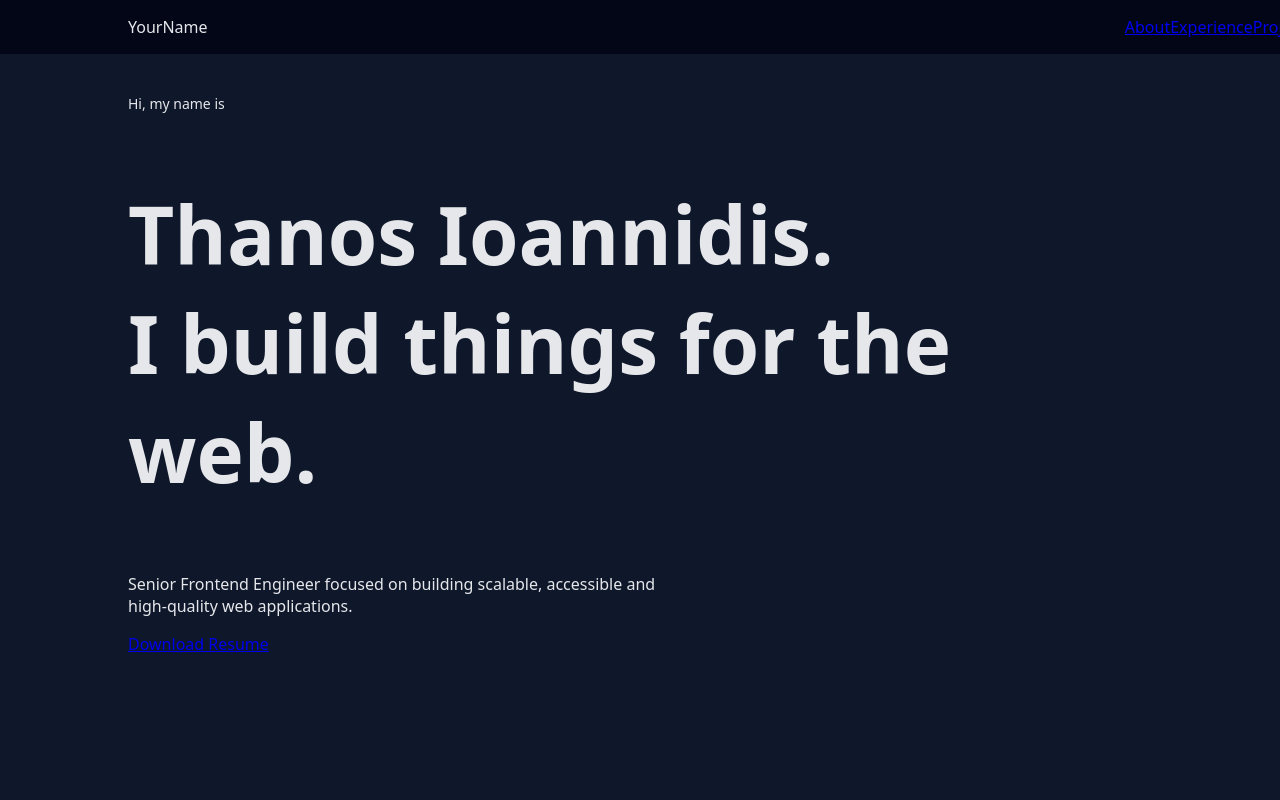
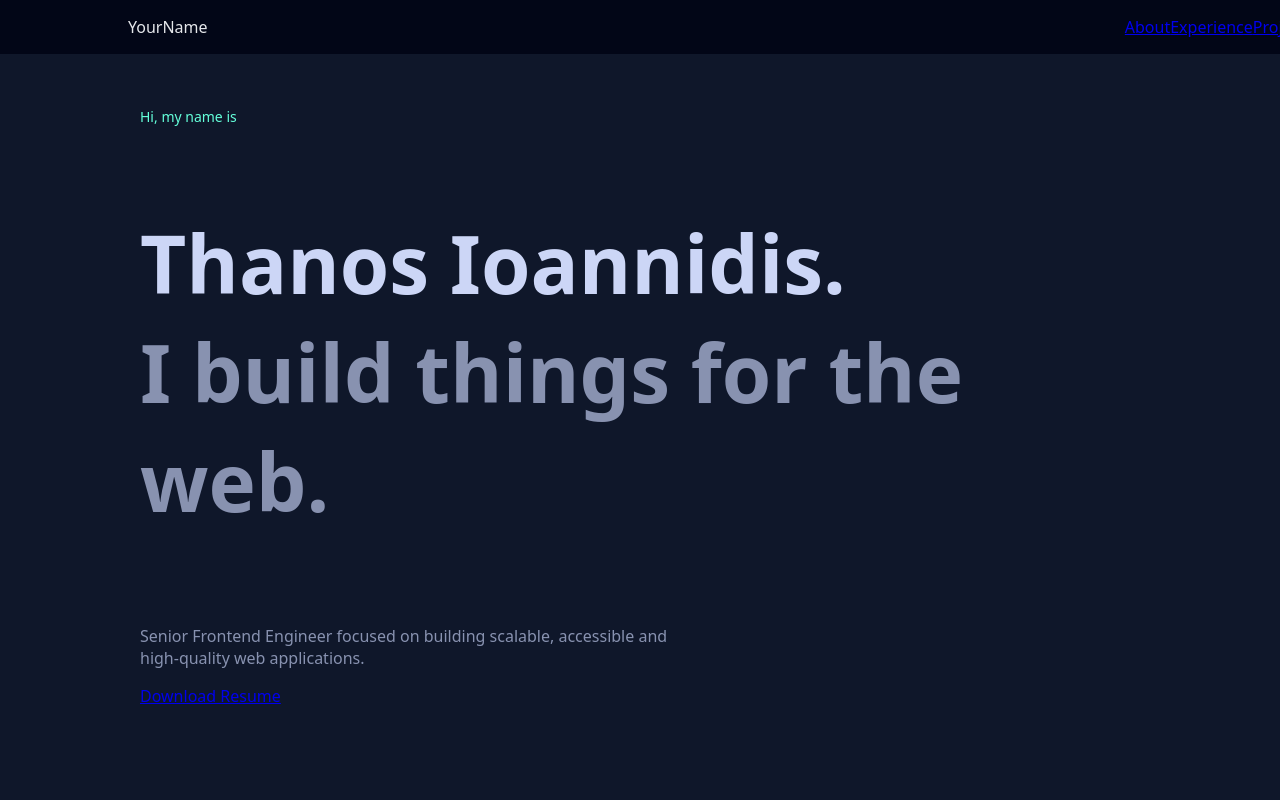
Before and after one commit to thanos-ioannidis/thanos-ioannidis.github.io, a React (Vite) app: page / in a window 1280 px wide. Shown: the top 800 px of the page. Built offline with nearby package versions, Linux system fonts and the light colour scheme.

Commit message:
Update styles.css

```diff
--- a/src/styles.css
+++ b/src/styles.css
@@ -19,11 +19,13 @@ section {
   justify-content: space-between;
 }
 
---bg: #0a192f;
---surface: #112240;
---text: #ccd6f6;
---muted: #8892b0;
---accent: #64ffda;
+:root {
+  --bg: #0a192f;
+  --surface: #112240;
+  --text: #ccd6f6;
+  --muted: #8892b0;
+  --accent: #64ffda;
+}
 
 .hero {
   min-height: 100vh;
```
